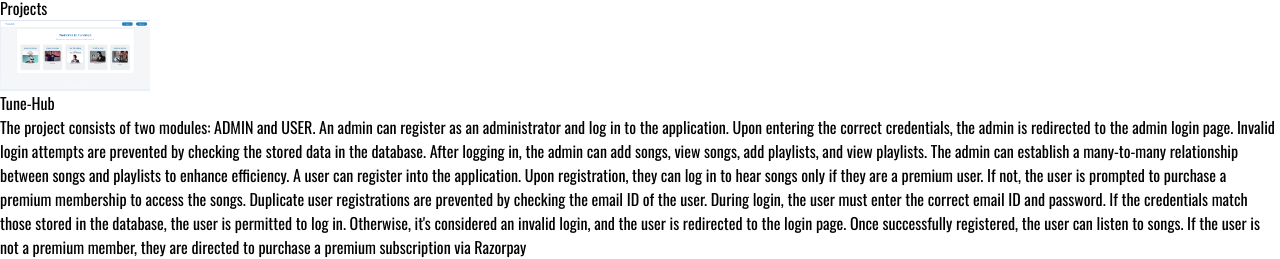
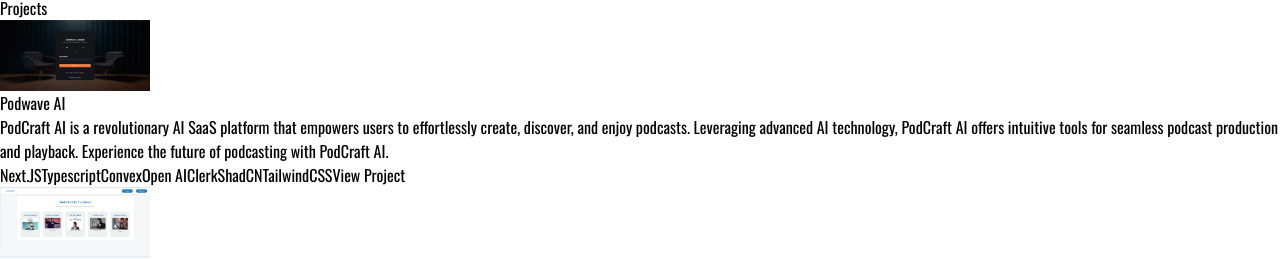
Before and after one commit to GopiM3112/Portfolio, a React (Vite) app: page / in a window 1280 px wide. Shown: the part 1668-1927 px from the top of the page. Built offline with nearby package versions, Linux system fonts and the light colour scheme; the HTML template or start-up script is replaced by a standard one.

Commit message:
added project

```diff
--- a/src/constants/index.js
+++ b/src/constants/index.js
@@ -1,6 +1,7 @@
 import project1 from "../assets/projects/project.png";
 import project2 from "../assets/projects/todolist.png";
 import project3 from "../assets/projects/game xox.png";
+import project4 from "../assets/projects/PodWave_AI.png";
 
 export const HERO_CONTENT = `I am a dedicated and versatile full stack developer, passionate about building efficient and user-friendly web applications. With 5 years of professional experience, I have expertise in various technologies, including React, MySQL, PostgreSQL, and Java Spring Boot. My journey in web development started with a deep curiosity about how things work, evolving into a career focused on continuous learning and adapting to new challenges. I excel in collaborative environments, enjoying the process of solving complex problems to deliver high-quality solutions. Beyond coding, I stay active, explore new technologies, and contribute to open-source projects`;
 
@@ -17,6 +18,13 @@
 ];
 
 export const PROJECTS = [
+  {
+    title: "Podwave AI",
+    image: project4,
+    description: "PodCraft AI is a revolutionary AI SaaS platform that empowers users to effortlessly create, discover, and enjoy podcasts. Leveraging advanced AI technology, PodCraft AI offers intuitive tools for seamless podcast production and playback. Experience the future of podcasting with PodCraft AI.",
+    technologies: ["Next.JS", "Typescript", "Convex", "Open AI","Clerk","ShadCN","TailwindCSS"],
+    link: "https://podwave-ai.vercel.app/sign-in"
+  },
   {
     title: "Tune-Hub",
     image: project1,
@@ -38,6 +46,8 @@
     technologies: ["React.js", "HTML", "CSS"],
     link: "https://tictactoe-xox-game.netlify.app"
   },
+
+
 ];
 
 
```
Also changed, not shown: src/assets/projects/PodWave_AI.png (added).
